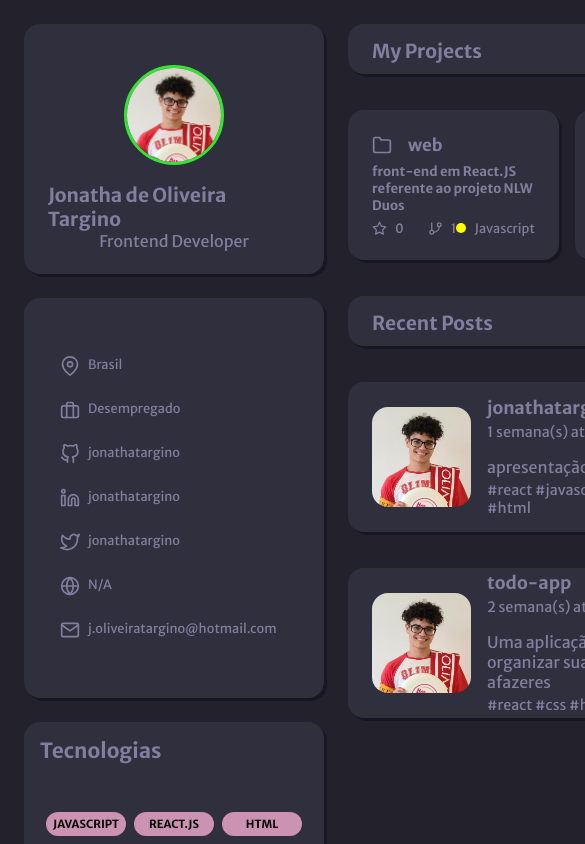
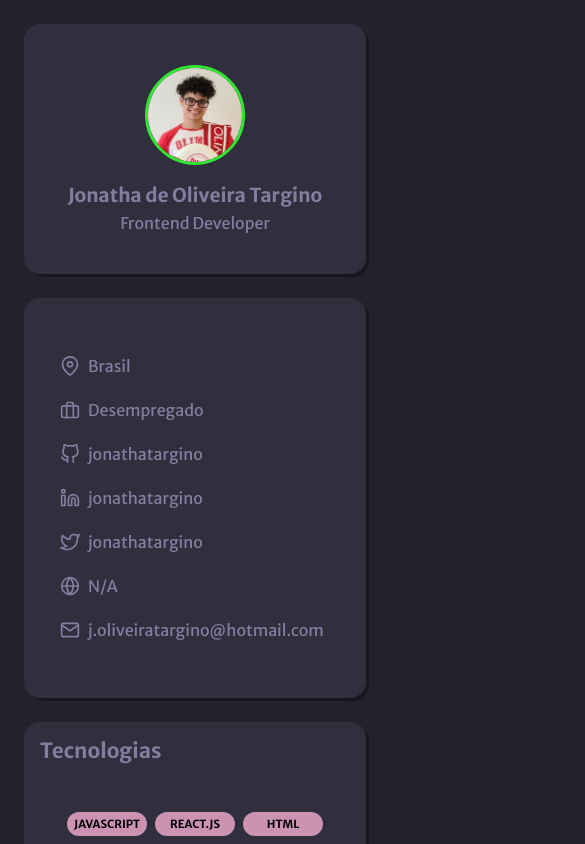
Before and after one commit to jonathatargino/portfolio-rocketseat, a React (Vite) app: page / in a window 390 px wide. Shown: the top 844 px of the page, 585 px wide, since content can reach past the window. Built offline with nearby package versions, Linux system fonts and the light colour scheme.

Commit message:
responsive layout added

```diff
--- a/src/App.css
+++ b/src/App.css
@@ -3,3 +3,9 @@
   display: flex;
   gap: 24px;
 }
+
+@media (max-width: 768px){
+  .mainDiv {
+    flex-direction: column;
+  }
+}
--- a/src/components/SideBar/styles.module.css
+++ b/src/components/SideBar/styles.module.css
@@ -1,5 +1,12 @@
 .sideBar {
+  width: 300px;
   display: flex;
   flex-direction: column;
   gap: 24px;
 }
+
+@media (max-width: 768px){
+  .sideBar {
+    width: 100%;
+  }
+}
--- a/src/components/UserInfo/styles.module.css
+++ b/src/components/UserInfo/styles.module.css
@@ -2,7 +2,6 @@
   background-color: #302F3D;
   padding: 24px 36px 24px 36px;
   border-radius: 16px;
-  width: 300px;
   height: 400px;
   display: flex;
   align-items: center;
@@ -29,3 +28,9 @@
   display: flex;
   gap: 8px;
 }
+
+@media (max-width: 768px){
+  .infoList {
+    font-size: 1.0rem;
+  }
+}
--- a/src/components/UserPreview/styles.module.css
+++ b/src/components/UserPreview/styles.module.css
@@ -2,7 +2,6 @@
   background-color: #302F3D;
   padding: 24px;
   border-radius: 16px;
-  width: 300px;
   height: 250px;
   display: flex;
   flex-direction: column;
--- a/src/components/UserProjects/styles.module.css
+++ b/src/components/UserProjects/styles.module.css
@@ -10,3 +10,21 @@
   grid-template-columns: 1fr 1fr;
   gap: 16px;
 }
+
+@media (max-width: 1024px){
+  .projects {
+    grid-template-columns: 1fr;
+  }
+}
+
+@media (max-width: 768px){
+  .projects {
+    grid-template-columns: 1fr 1fr;
+  }
+}
+
+@media (max-width: 640px){
+  .projects {
+    grid-template-columns: 1fr;
+  }
+}
--- a/src/components/UserTechnologies/styles.module.css
+++ b/src/components/UserTechnologies/styles.module.css
@@ -1,5 +1,4 @@
 .card {
-  width: 300px;
   height: 200px;
   padding: 24px;
   background-color: #302F3D;
```
